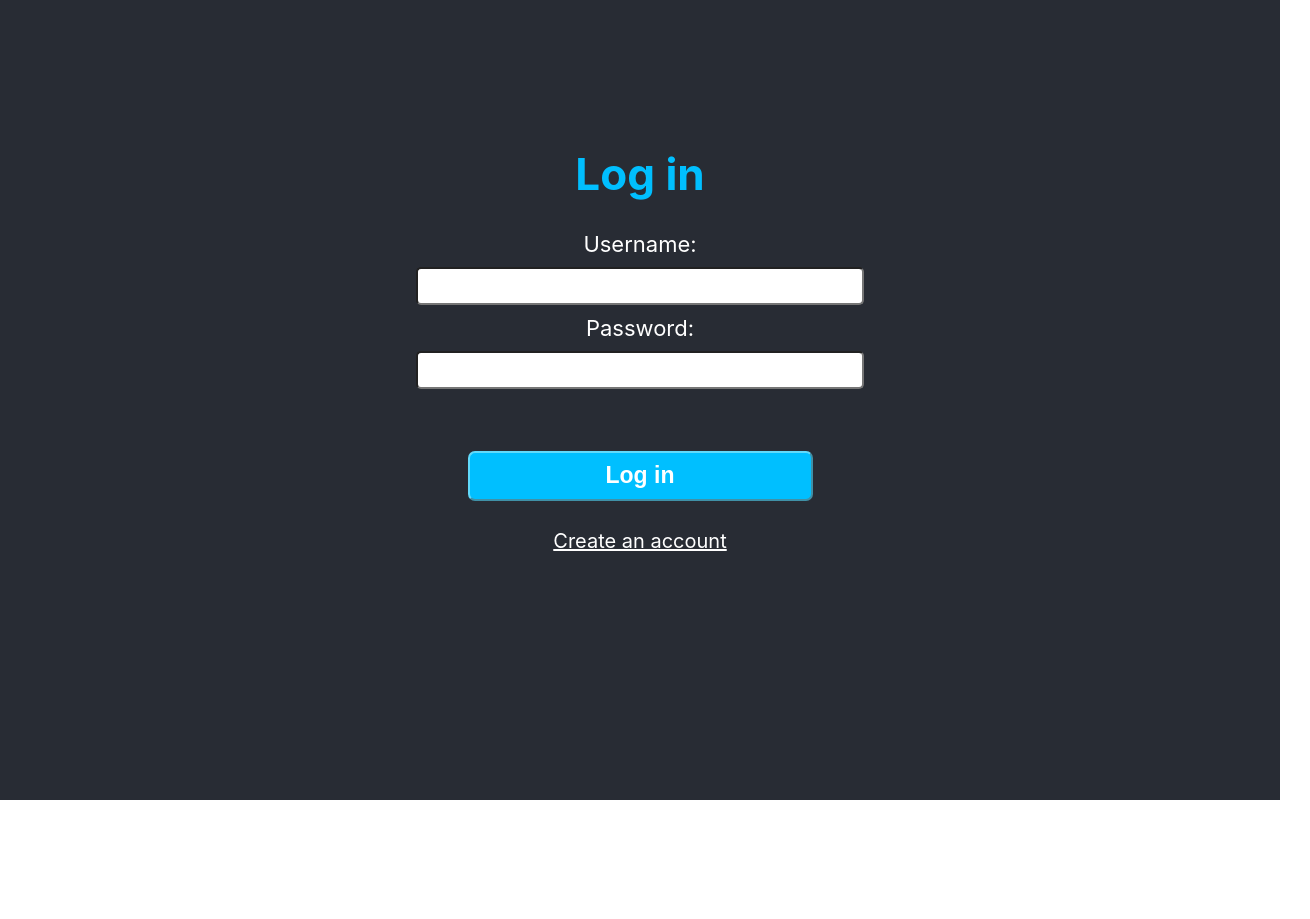
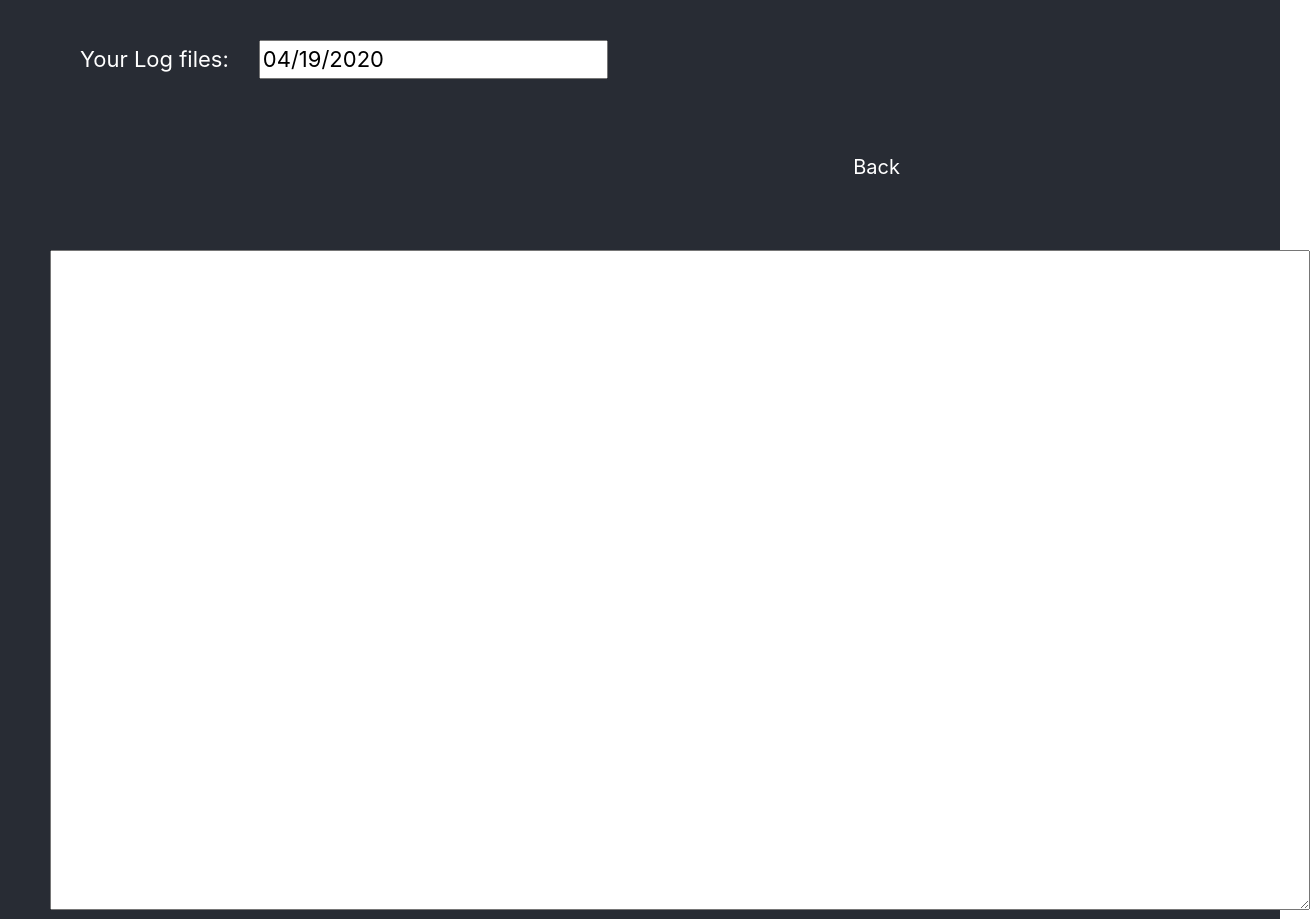
Before and after one commit to Meearlyam/IBA-courses-front, a React (Create React App) app: page / in a window 1280 px wide. Shown: the whole page, 1310 px wide, since content can reach past the window. Before the commit the page ends 800 px from the top, so only its background shows below. Built offline with nearby package versions, Linux system fonts and the light colour scheme; the HTML template or start-up script is replaced by a standard one.

Commit message:
finished design of Logfile page component

```diff
--- a/package.json
+++ b/package.json
@@ -9,8 +9,10 @@
     "@testing-library/react": "^9.5.0",
     "@testing-library/user-event": "^7.2.1",
     "axios": "^0.19.2",
+    "bootstrap": "^4.4.1",
     "material-ui": "^0.20.2",
     "react": "^16.13.1",
+    "react-datepicker": "^2.14.1",
     "react-dom": "^16.13.1",
     "react-router-dom": "^5.1.2",
     "react-scripts": "3.4.1",
--- a/src/App.css
+++ b/src/App.css
@@ -16,6 +16,38 @@
 h1 {
   color: deepskyblue;
   margin-top: -100px;
+}
+
+.logfile-form {
+  margin: 10px auto auto 20px;
+}
+
+.logfile-header {
+  margin: 10px auto auto 30px;
+  text-align: left;
+}
+
+.logfile-header>div {
+  width: 880px;
+  height: 120px;
+  display: inline-block;
+}
+
+.logfile-header>.back {
+  text-align: right;
+}
+
+.date-picker {
+  margin-left: 30px;
+  margin-top: 10px;
+  text-align: left;
+}
+
+.logfile-textarea {
+  margin-top: -20px;
+  margin-left: 30px;
+  width: 100%;
+  height: 30em;
 }
 
 .central-panel {
@@ -54,6 +86,17 @@ tr {
   color: #61dafb;
 }
 
+.back-link {
+  color: #FFF;
+  font-size: 20px;
+  margin-right: 30px;
+  margin-left: 50%;
+}
+
+.back-link:hover {
+  color: #61dafb;
+}
+
 .button {
   background: deepskyblue;
   border-color: #61dafb;
--- a/src/App.js
+++ b/src/App.js
@@ -13,7 +13,7 @@ function App() {
 
       <div className='content'>
         <div className='central-panel'>
-          <Route exact path="/" component={LogInComponent}/>
+          <Route exact path="/" component={ShowLogfileComponent}/>
           <Route path="/login" component={LogInComponent}/>
           <Route path="/register" component={RegisterComponent}/>
           <Route path="/query" component={ExecuteQueryComponent}/>
--- a/src/components/ShowLogfileComponent.js
+++ b/src/components/ShowLogfileComponent.js
@@ -1,9 +1,45 @@
 import React from 'react';
+import DatePicker from "react-datepicker";
+
+import "react-datepicker/dist/react-datepicker.css";
+import 'bootstrap/dist/css/bootstrap.min.css';
+import {Link} from "react-router-dom";
+
 
 class ShowLogfileComponent extends React.Component {
+    constructor (props) {
+        super(props);
+        this.state = {
+            startDate: new Date()
+        };
+        this.handleChange = this.handleChange.bind(this);
+    }
+
+    handleChange(date) {
+        this.setState({
+            startDate: date
+        })
+    }
+
     render() {
         return(
-            <h1>Hello, I am Show Logfile!</h1>
+            <div className="logfile-form">
+                <div className="logfile-header">
+                    <div className="date-picker"><label>Your Log files:</label>
+                        <DatePicker
+                            className="date-picker"
+                            selected={ this.state.startDate }
+                            onChange={ this.handleChange }
+                            name="startDate"
+                            dateFormat="MM/dd/yyyy"
+                        />
+                    </div>
+                    <div className="back"><Link to="/query" className="back-link" >Back</Link></div>
+                </div>
+                <div>
+                    <textarea className="logfile-textarea"/>
+                </div>
+            </div>
         );
     }
 }
```
Also changed, not shown: 1 other file (tests, documents, lock files or other folders).
